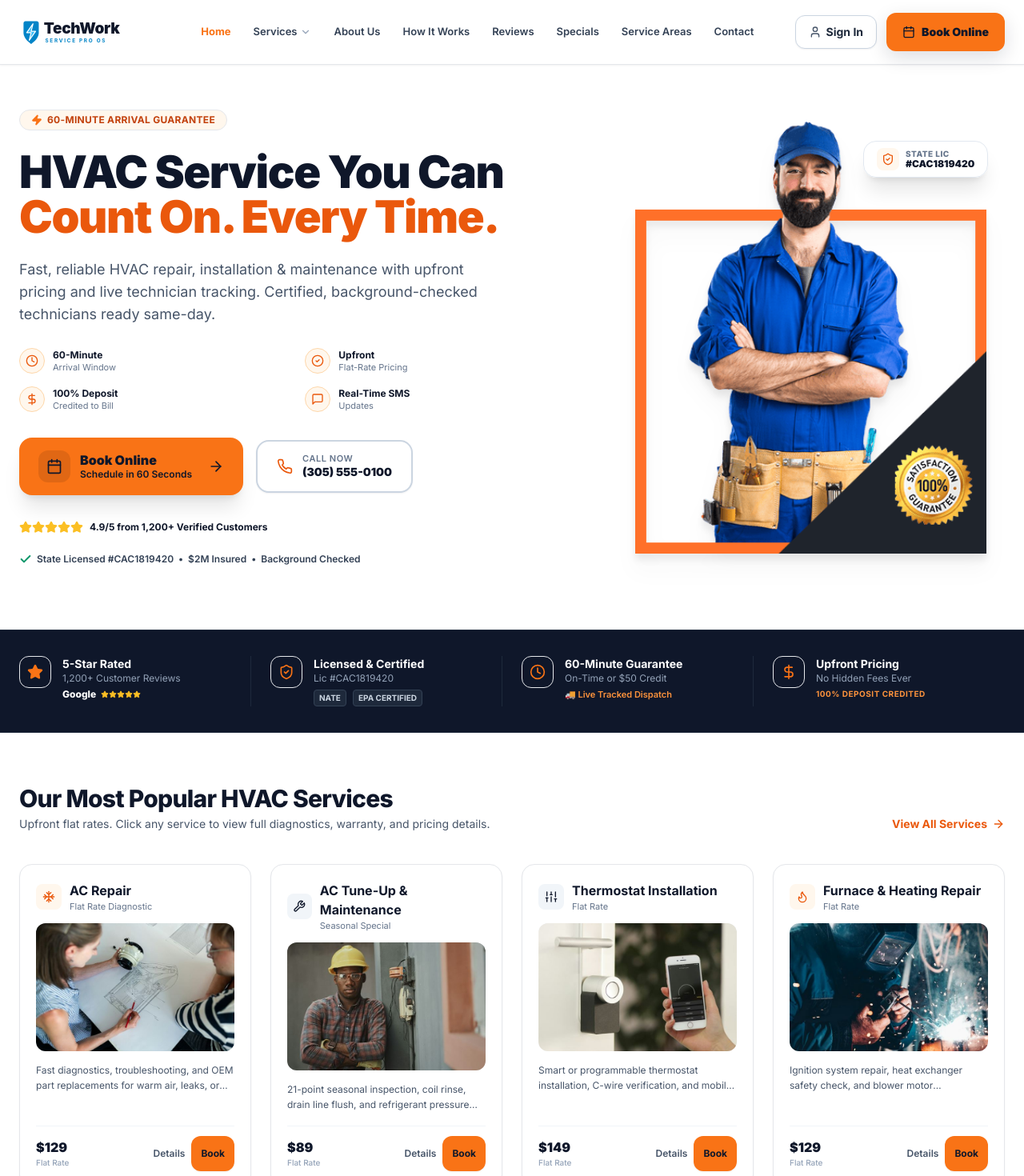
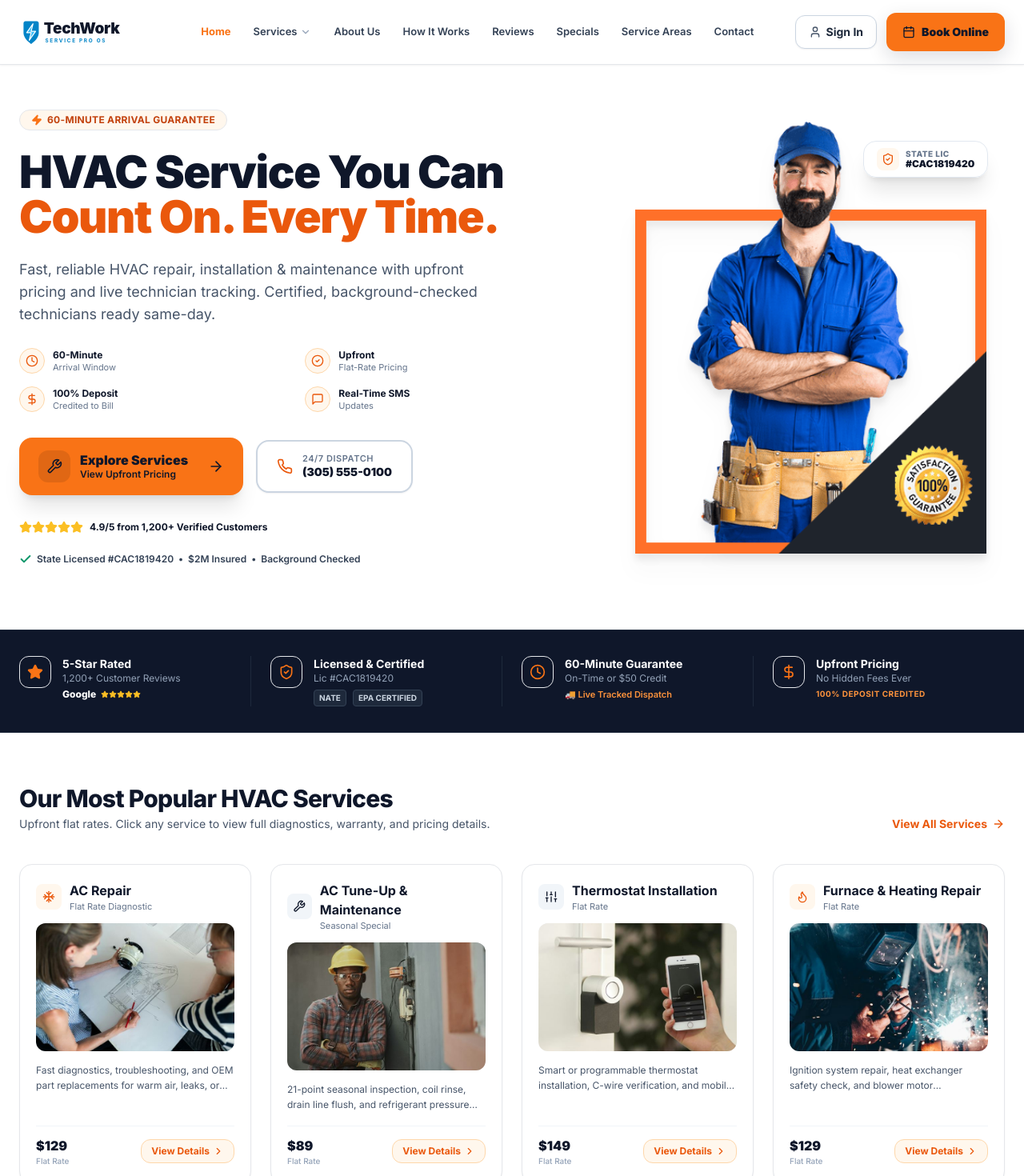
Before and after one commit to masterstech76/servicepro-os, a Next.js app: page / in a window 1280 px wide. Shown: the top 1470 px of the page at 80% size. Built offline with nearby package versions, Linux system fonts and the light colour scheme.

Commit message:
fix(ui): eliminate redundant duplicate Book Online buttons on landing page and differentiate CTAs

```diff
--- a/src/app/(public)/page.tsx
+++ b/src/app/(public)/page.tsx
@@ -151,16 +151,16 @@ export default function LandingPage() {
                 {/* CTAs */}
                 <div className="flex flex-col sm:flex-row items-stretch sm:items-center gap-4 pt-2">
                   <Link
-                    href="/book"
+                    href="#services"
                     className="flex-1 max-w-[280px] flex items-center justify-between rounded-2xl bg-orange-500 hover:bg-orange-600 text-navy-900 px-6 py-4 shadow-xl shadow-orange-500/25 hover:shadow-orange-500/40 hover:-translate-y-0.5 transition-all text-left font-black"
                   >
                     <div className="flex items-center gap-3">
                       <div className="h-10 w-10 rounded-xl bg-black/10 flex items-center justify-center shrink-0">
-                        <Calendar className="h-5 w-5 text-navy-900" />
+                        <Wrench className="h-5 w-5 text-navy-900" />
                       </div>
                       <div>
-                        <div className="text-base leading-tight">Book Online</div>
-                        <div className="text-xs text-navy-900/80 font-semibold">Schedule in 60 Seconds</div>
+                        <div className="text-base leading-tight">Explore Services</div>
+                        <div className="text-xs text-navy-900/80 font-semibold">View Upfront Pricing</div>
                       </div>
                     </div>
                     <ArrowRight className="h-5 w-5 text-navy-900 ml-2 shrink-0" />
@@ -172,7 +172,7 @@ export default function LandingPage() {
                   >
                     <Phone className="h-5 w-5 text-orange-600" />
                     <div className="text-left">
-                      <div className="text-[11px] text-slate-500 leading-none uppercase tracking-wider font-semibold">Call Now</div>
+                      <div className="text-[11px] text-slate-500 leading-none uppercase tracking-wider font-semibold">24/7 Dispatch</div>
                       <div className="font-black text-sm text-navy-900 leading-tight mt-0.5">{businessConfig.phone}</div>
                     </div>
                   </a>
@@ -368,23 +368,13 @@ export default function LandingPage() {
                         <div className="text-base font-black text-navy-900">{svc.price}</div>
                         <div className="text-[10px] text-slate-400 font-medium">Flat Rate</div>
                       </div>
-                      <div className="flex items-center gap-2">
-                        <Link
-                          href={svc.href}
-                          className="text-xs font-semibold text-slate-600 hover:text-slate-900"
-                        >
-                          Details
-                        </Link>
-                        <Button
-                          asChild
-                          size="sm"
-                          className="bg-orange-500 hover:bg-orange-600 text-navy-900 font-bold text-xs rounded-xl h-8 px-3"
-                        >
-                          <Link href={`/book?serviceId=${svc.id}`}>
-                            Book
-                          </Link>
-                        </Button>
-                      </div>
+                      <Link
+                        href={svc.href}
+                        className="inline-flex items-center gap-1 text-xs font-bold text-orange-600 hover:text-orange-700 bg-orange-50 hover:bg-orange-100 px-3 py-1.5 rounded-xl border border-orange-200 transition-colors"
+                      >
+                        <span>View Details</span>
+                        <ChevronRight className="h-3.5 w-3.5" />
+                      </Link>
                     </div>
                   </div>
                 );
```
